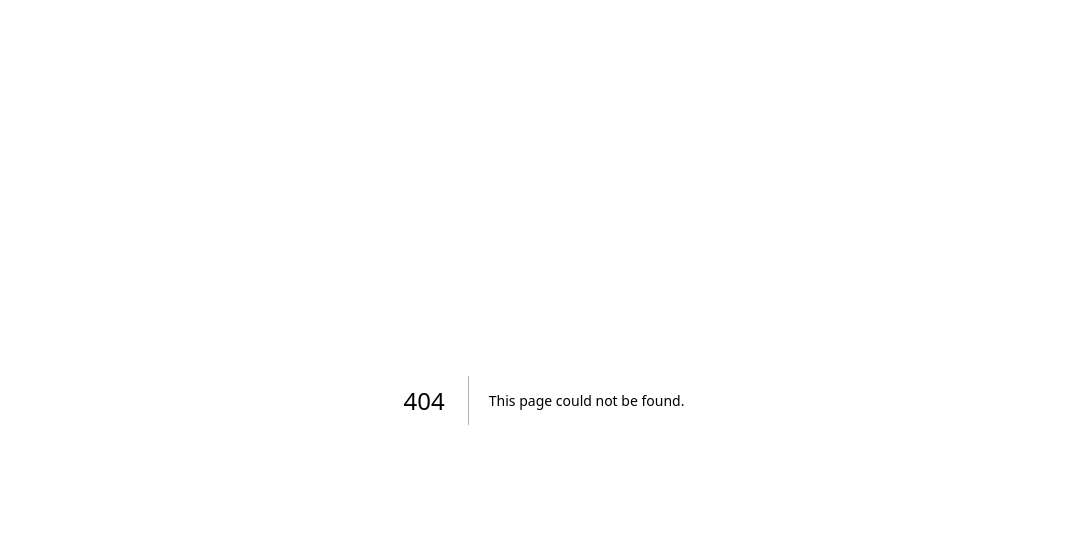
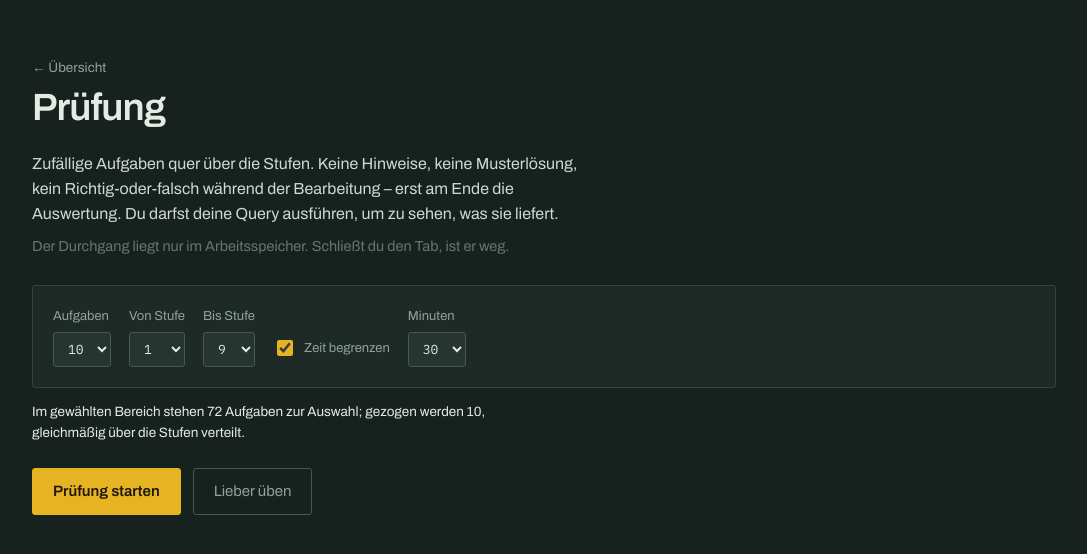
Before and after one commit to kekederschnelle-art/learn-sql, a Next.js app: page /pruefung in a window 1280 px wide. Before the commit this address had no page. Shown: the top 554 px of the page, without its empty margins (96-1183 px from the left). Built offline with nearby package versions, Linux system fonts and the light colour scheme.

Commit message:
Add files via upload

```diff
--- /dev/null
+++ b/app/pruefung/page.tsx
@@ -0,0 +1,5 @@
+import Pruefung from '@/components/Pruefung';
+
+export default function Seite() {
+  return <Pruefung />;
+}
```
